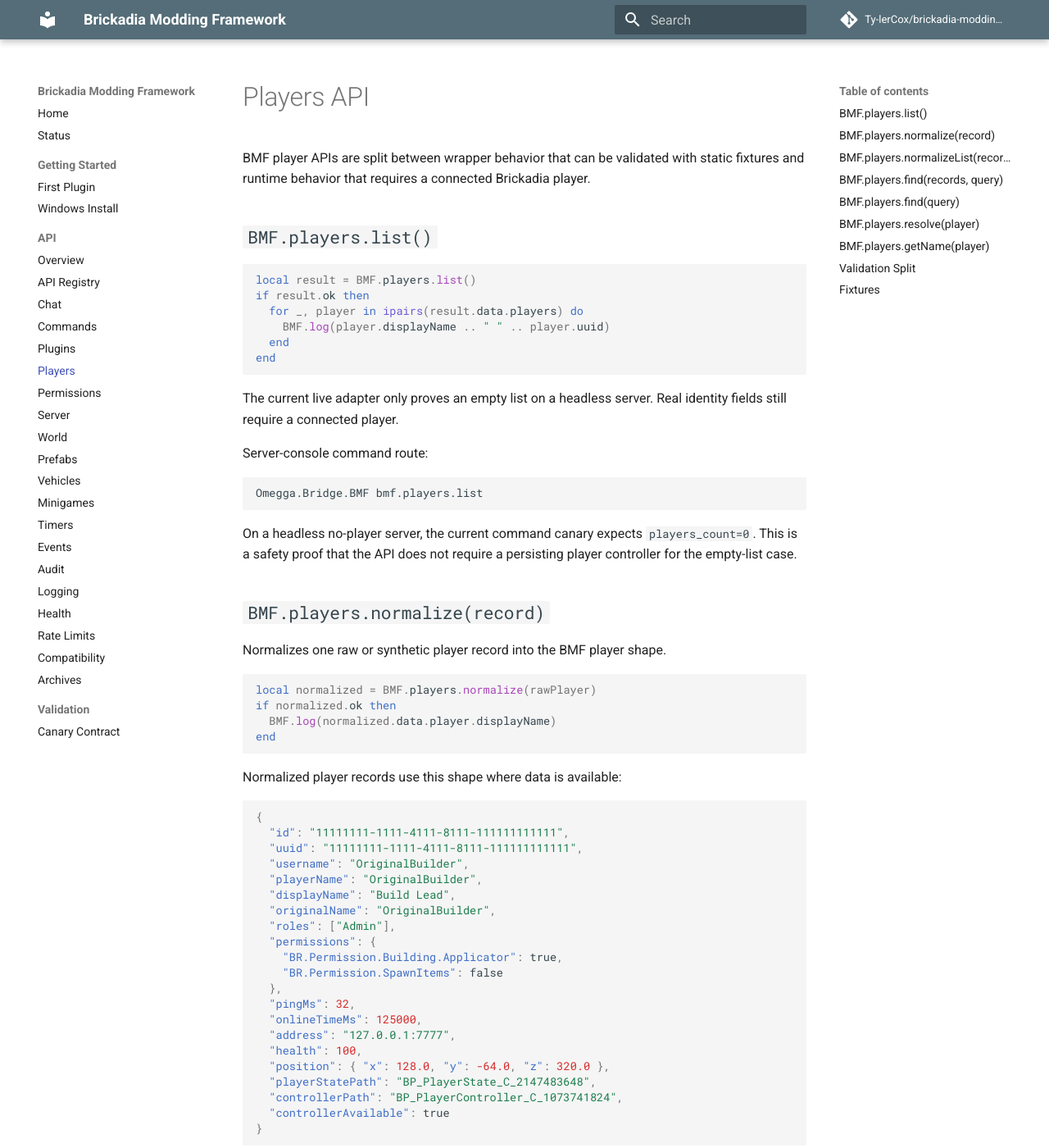
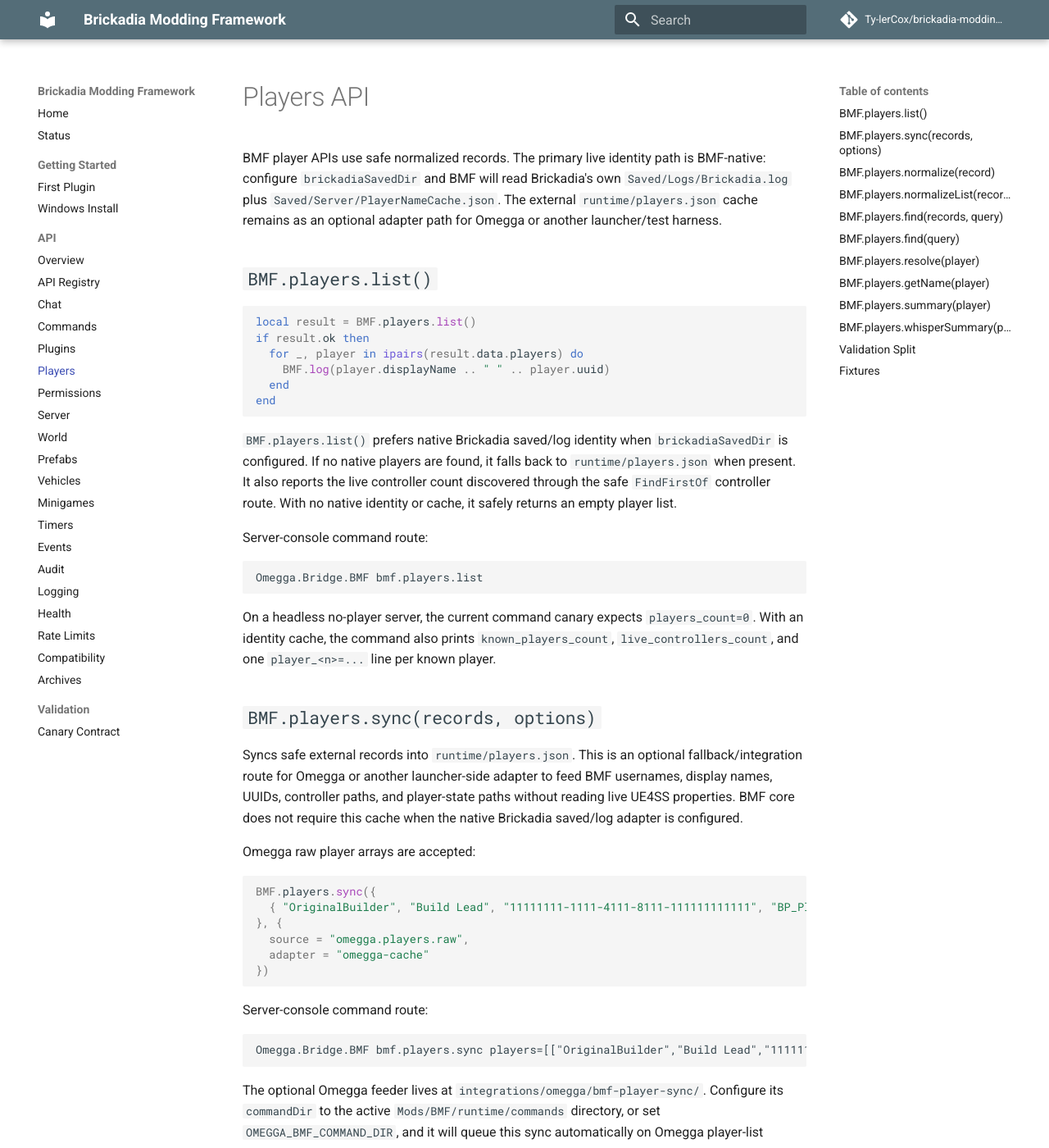
Before and after one commit to Ty-lerCox/brickadia-modding-framework, an MkDocs documentation site: the page built from docs/api/players.md, in a window 1280 px wide and 1400 px high. Shown: the whole window at 82% size. Built offline with MkDocs 1.6.1 and Material for MkDocs 9.7.7, drawn with Linux system fonts in a browser that asks for light colours; comment, search, counter and statistics services are not loaded; some of the changed text lies outside the part shown.

Commit message:
Add native player identity and summary APIs

````diff
--- a/docs/api/players.md
+++ b/docs/api/players.md
@@ -1,7 +1,10 @@
 # Players API
 
-BMF player APIs are split between wrapper behavior that can be validated with
-static fixtures and runtime behavior that requires a connected Brickadia player.
+BMF player APIs use safe normalized records. The primary live identity path is
+BMF-native: configure `brickadiaSavedDir` and BMF will read Brickadia's own
+`Saved/Logs/Brickadia.log` plus `Saved/Server/PlayerNameCache.json`. The
+external `runtime/players.json` cache remains as an optional adapter path for
+Omegga or another launcher/test harness.
 
 ## `BMF.players.list()`
 
@@ -14,8 +17,11 @@
 end
 ```
 
-The current live adapter only proves an empty list on a headless server. Real
-identity fields still require a connected player.
+`BMF.players.list()` prefers native Brickadia saved/log identity when
+`brickadiaSavedDir` is configured. If no native players are found, it falls back
+to `runtime/players.json` when present. It also reports the live controller
+count discovered through the safe `FindFirstOf` controller route. With no native
+identity or cache, it safely returns an empty player list.
 
 Server-console command route:
 
@@ -24,8 +30,39 @@
 ```
 
 On a headless no-player server, the current command canary expects
-`players_count=0`. This is a safety proof that the API does not require a
-persisting player controller for the empty-list case.
+`players_count=0`. With an identity cache, the command also prints
+`known_players_count`, `live_controllers_count`, and one `player_<n>=...` line
+per known player.
+
+## `BMF.players.sync(records, options)`
+
+Syncs safe external records into `runtime/players.json`. This is an optional
+fallback/integration route for Omegga or another launcher-side adapter to feed
+BMF usernames, display names, UUIDs, controller paths, and player-state paths
+without reading live UE4SS properties. BMF core does not require this cache when
+the native Brickadia saved/log adapter is configured.
+
+Omegga raw player arrays are accepted:
+
+```lua
+BMF.players.sync({
+  { "OriginalBuilder", "Build Lead", "11111111-1111-4111-8111-111111111111", "BP_PlayerController_C_1073741824", "BP_PlayerState_C_2147483648" }
+}, {
+  source = "omegga.players.raw",
+  adapter = "omegga-cache"
+})
+```
+
+Server-console command route:
+
+```text
+Omegga.Bridge.BMF bmf.players.sync players=[["OriginalBuilder","Build Lead","11111111-1111-4111-8111-111111111111","BP_PlayerController_C_1073741824","BP_PlayerState_C_2147483648"]]
+```
+
+The optional Omegga feeder lives at
+`integrations/omegga/bmf-player-sync/`. Configure its `commandDir` to the active
+`Mods/BMF/runtime/commands` directory, or set `OMEGGA_BMF_COMMAND_DIR`, and it
+will queue this sync automatically on Omegga player-list changes.
 
 ## `BMF.players.normalize(record)`
 
@@ -127,16 +164,66 @@
 Omegga.Bridge.BMF bmf.players.getname query=<uuid-or-name>
 ```
 
+## `BMF.players.summary(player)`
+
+Resolves one cached player and includes lobby counts:
+
+```lua
+local summary = BMF.players.summary("OriginalBuilder")
+if summary.ok then
+  BMF.log("username=" .. summary.data.username)
+  BMF.log("known players=" .. tostring(summary.data.knownPlayerCount))
+  BMF.log("live controllers=" .. tostring(summary.data.liveControllerCount))
+end
+```
+
+If the cache contains exactly one player, an empty query resolves that one
+record. Otherwise a query is required.
+
+Server-console command route:
+
+```text
+Omegga.Bridge.BMF bmf.players.summary target=OriginalBuilder
+```
+
+## `BMF.players.whisperSummary(player)`
+
+Builds a compact summary and sends it through `BMF.chat.whisper`:
+
+```lua
+BMF.players.whisperSummary("OriginalBuilder")
+```
+
+The whispered text is intentionally simple:
+
+```text
+BMF player summary: username=OriginalBuilder displayName=Build Lead id=11111111-1111-4111-8111-111111111111 knownPlayers=1 liveControllers=1
+```
+
+Server-console command route:
+
+```text
+Omegga.Bridge.BMF bmf.players.summary target=OriginalBuilder whisper=true
+```
+
 ## Validation Split
 
 - Empty player listing can be proven at `L2 Headless`.
+- Native Brickadia saved/log identity discovery is BMF core behavior and does
+  not require Omegga. It should be validated against `Brickadia.log` plus
+  `PlayerNameCache.json` fixtures and then confirmed with `L3 Live Player`.
+- Cache sync, normalization, summary formatting, and lookup can be proven from
+  `L0 Static` and `L2 Headless` command-worker tests.
 - Name normalization, query matching, missing-field handling, and permission map
   interpretation can be tested with `L0 Static` fixtures.
 - `scripts/validate-bmf-player-messaging.ps1` proves direct-record name
   resolution, exact lookup, UUID lookup, partial display-name lookup, and
   empty-server `PLAYER_NOT_FOUND` command behavior.
-- Real UUID, username, display name, health, position, pawn, controller, and
-  role-effect reads require `L3 Live Player`.
+- Real UUID, username, and display name can be supplied by native Brickadia logs
+  when `brickadiaSavedDir` is configured. Controller path and player-state path
+  mapping can still be supplied by optional adapters until BMF has native
+  controller-to-identity binding. Health, position, pawn, and role-effect reads
+  still require separate `L3 Live Player` validation.
 - Whisper delivery, join/leave events, health mutation, avatar mutation, and
   tool policy require `L3 Live Player` or higher.
 
````
Also changed, not shown: docs/api/chat.md (+21 -12 lines), docs/api/commands.md (+5 -0 lines), integrations/omegga/bmf-player-sync/README.md (added, +17 -0 lines), 10 other files.
